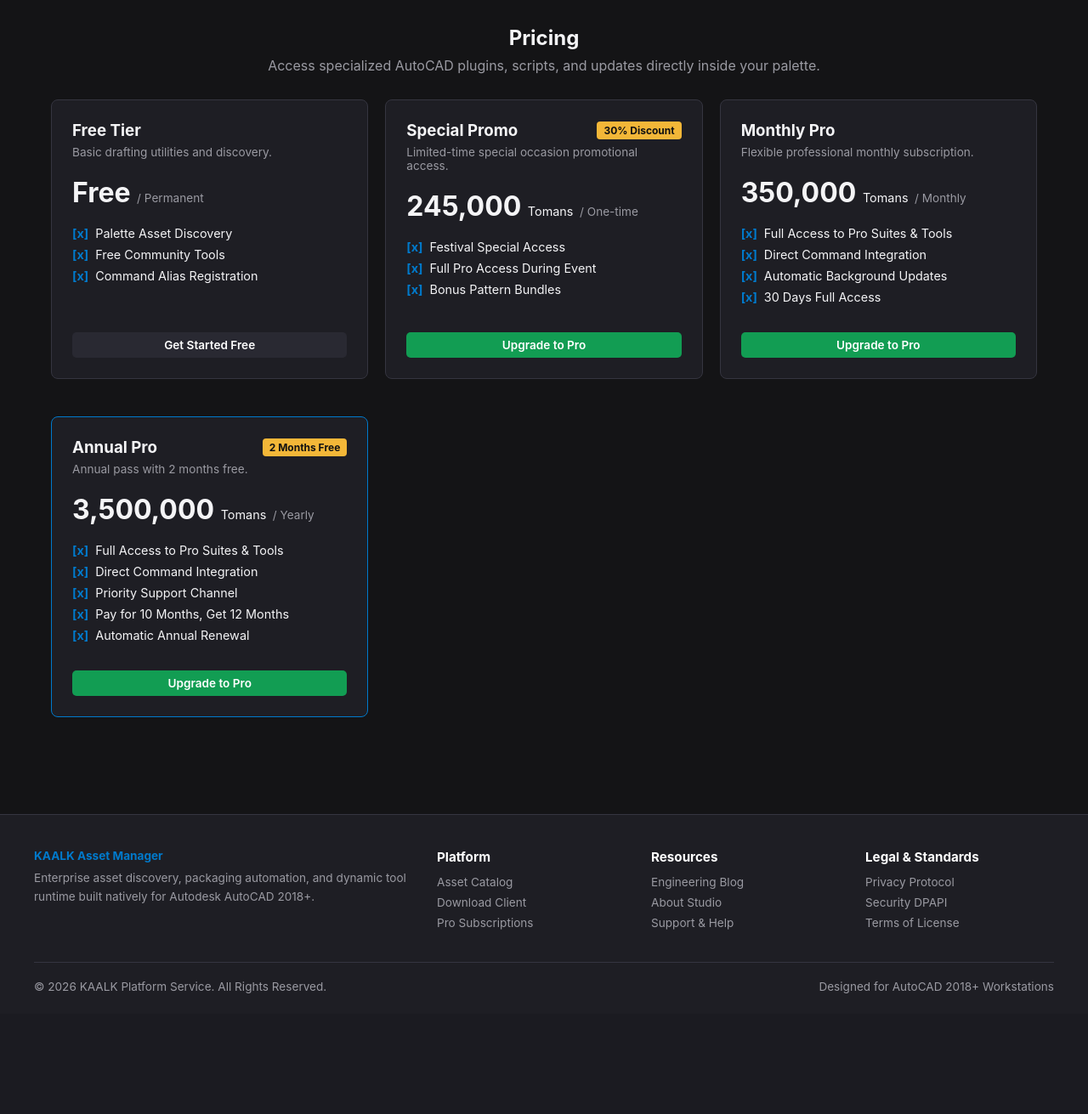
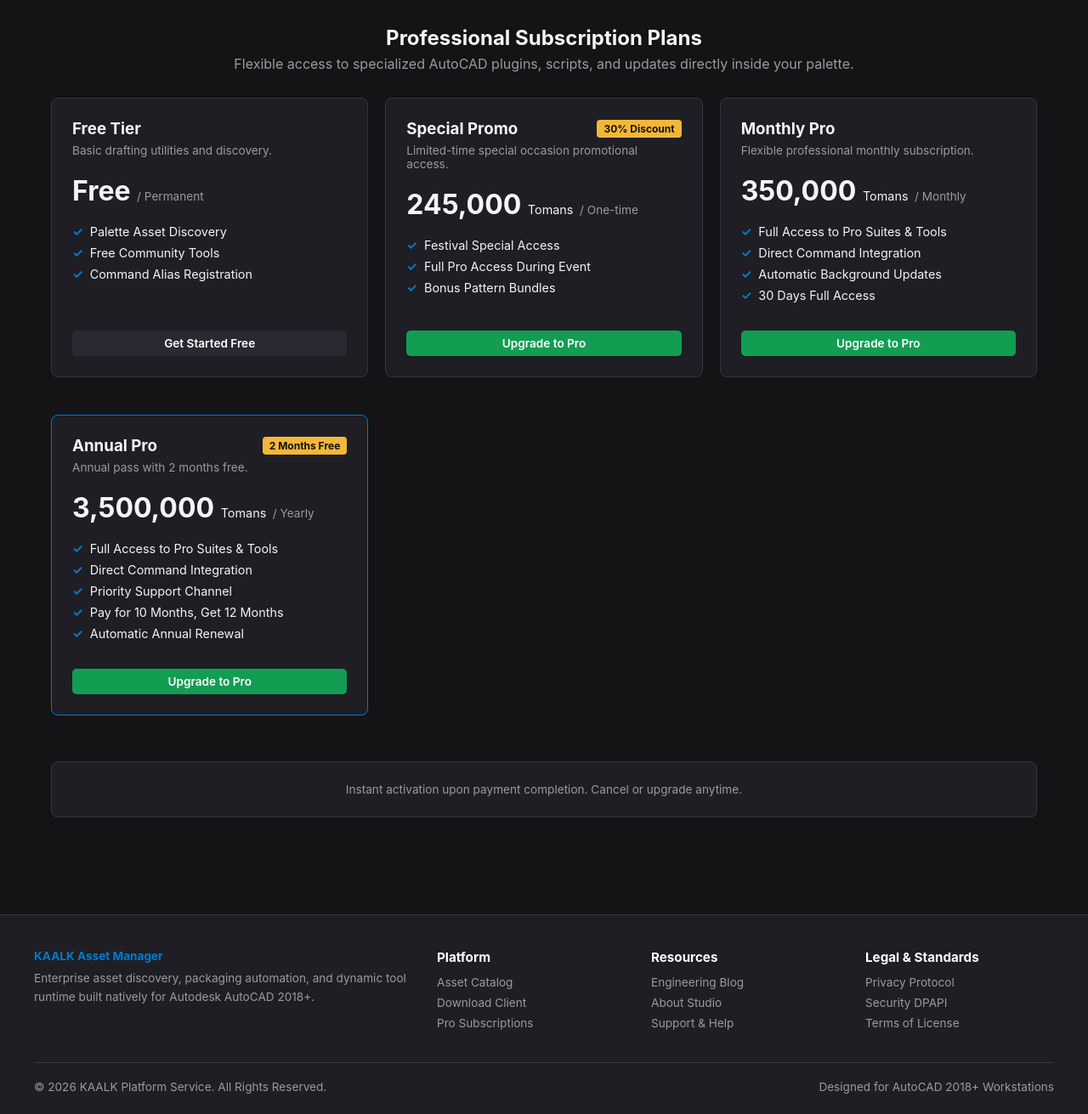
Before and after one commit to KAALK-Studio/KAALK-mainServer, a FastAPI app: page /pricing in a window 1280 px wide. Shown: the part 76-1387 px from the top of the page at 85% size. Before the commit the page ends 1245 px from the top, so only its background shows below. Run offline with FastAPI, Linux system fonts and the light colour scheme; data comes from the database, SQL or seed files in the repository.

Commit message:
Update pricing.html

```diff
--- a/app/templates/pricing.html
+++ b/app/templates/pricing.html
@@ -1,8 +1,11 @@
+<!-- app/templates/pricing.html -->
 {% extends "base.html" %}
-{% block title %}{{ t('nav_pricing') }} - KAALK{% endblock %}
+{% block title %}Pricing & Plans - KAALK{% endblock %}
 {% block content %}
-<h2 style="text-align: center; margin-bottom: 8px;">{{ t('nav_pricing') }}</h2>
-<p style="text-align: center; color: var(--muted); margin-bottom: 30px;">Access specialized AutoCAD plugins, scripts, and updates directly inside your palette.</p>
+<div style="text-align: center; margin-bottom: 30px;">
+    <h2>{{ page.headline or 'Professional Subscription Plans' }}</h2>
+    <p style="color: var(--muted); margin-top: 6px;">{{ page.subheadline or 'Access specialized AutoCAD plugins, scripts, and updates directly inside your palette.' }}</p>
+</div>
 
 <div style="display: grid; grid-template-columns: repeat(auto-fit, minmax(280px, 1fr)); gap: 20px;">
     {% for plan in plans %}
@@ -31,7 +34,7 @@
             <ul style="list-style: none; margin-top: 15px; font-size: 0.9rem;">
                 {% for feature in plan.features %}
                 <li style="margin-bottom: 8px; display: flex; align-items: center; gap: 8px;">
-                    <span style="color: var(--accent); font-weight: bold;">[x]</span> {{ feature }}
+                    <span style="color: var(--accent); font-weight: bold;">✓</span> {{ feature }}
                 </li>
                 {% endfor %}
             </ul>
@@ -47,4 +50,8 @@
     </div>
     {% endfor %}
 </div>
+
+<div class="card" style="margin-top: 30px; text-align: center;">
+    <p style="color: var(--muted); font-size: 0.85rem;">{{ page.guarantee_text or 'Instant activation upon payment completion. Cancel or upgrade anytime.' }}</p>
+</div>
 {% endblock %}
```
